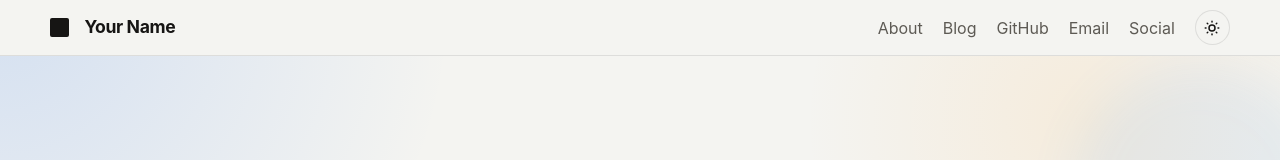
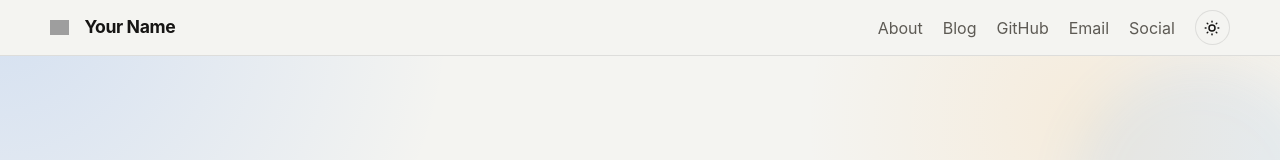
Before and after one commit to LYCaikano/HomePage, a Vue app: page / in a window 1280 px wide. Shown: the top 160 px of the page. Built offline with nearby package versions, Linux system fonts and the light colour scheme; grey boxes are pictures that could not be loaded.

Commit message:
Add shared site icon support

```diff
--- a/about.html
+++ b/about.html
@@ -10,6 +10,11 @@
       name="description"
       content="About page for the personal homepage."
     />
+    <link
+      rel="icon"
+      href="/site-icon.ico"
+      sizes="any"
+    />
     <title>About</title>
   </head>
   <body>
--- a/index.html
+++ b/index.html
@@ -10,6 +10,11 @@
       name="description"
       content="A clean, modern personal homepage built with Vue."
     />
+    <link
+      rel="icon"
+      href="/site-icon.ico"
+      sizes="any"
+    />
     <title>Personal Homepage</title>
   </head>
   <body>
--- a/src/components/site/SiteHeader.vue
+++ b/src/components/site/SiteHeader.vue
@@ -3,6 +3,7 @@ import { computed } from "vue";
 import { Menu, X } from "lucide-vue-next";
 import ThemeToggle from "@/components/ThemeToggle.vue";
 import NavLinks from "@/components/site/NavLinks.vue";
+import { siteIconPath } from "@/data";
 import type { LinkItem, ThemeMode } from "@/data";
 
 const props = withDefaults(defineProps<{
@@ -33,7 +34,12 @@ const menuIcon = computed(() => (props.drawerOpen ? X : Menu));
       :href="homeHref"
       @click="emit('closeDrawer')"
     >
-      <span class="site-brand__mark" aria-hidden="true"></span>
+      <img
+        class="site-brand__icon"
+        :src="siteIconPath"
+        alt=""
+        aria-hidden="true"
+      />
       <span>{{ siteName }}</span>
     </a>
 
--- a/src/data/site.ts
+++ b/src/data/site.ts
@@ -1,4 +1,6 @@
 import type { FooterInfo } from "./types";
+
+export const siteIconPath = "/site-icon.ico";
 
 export const footerInfo: FooterInfo = {
   filingLabel: "Example Filing No. 00000000",
--- a/src/styles/layout/site-header.css
+++ b/src/styles/layout/site-header.css
@@ -34,11 +34,12 @@
   letter-spacing: -0.02em;
 }
 
-.site-brand__mark {
+.site-brand__icon {
   width: 1.2rem;
   height: 1.2rem;
-  border-radius: 2px;
-  background: var(--text);
+  display: block;
+  object-fit: contain;
+  flex: 0 0 auto;
 }
 
 .menu-button,
```
Also changed, not shown: 2 other files (tests, documents, lock files or other folders).
